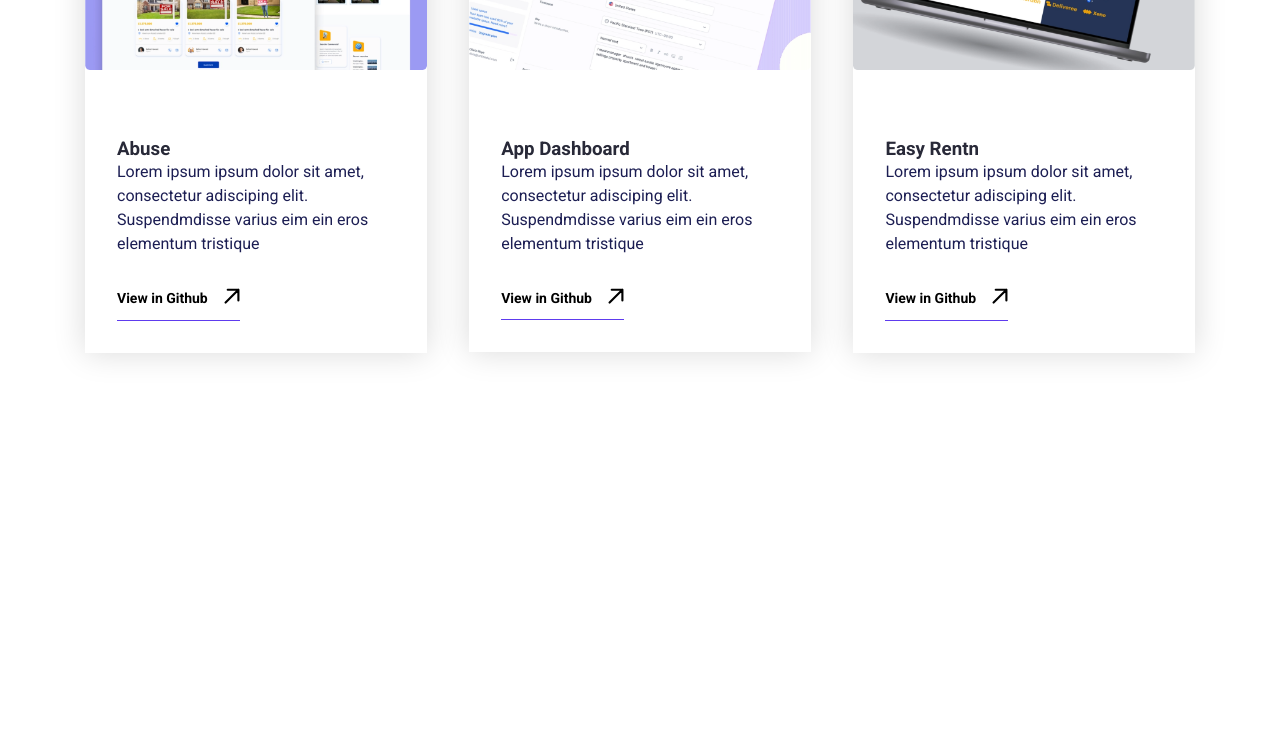
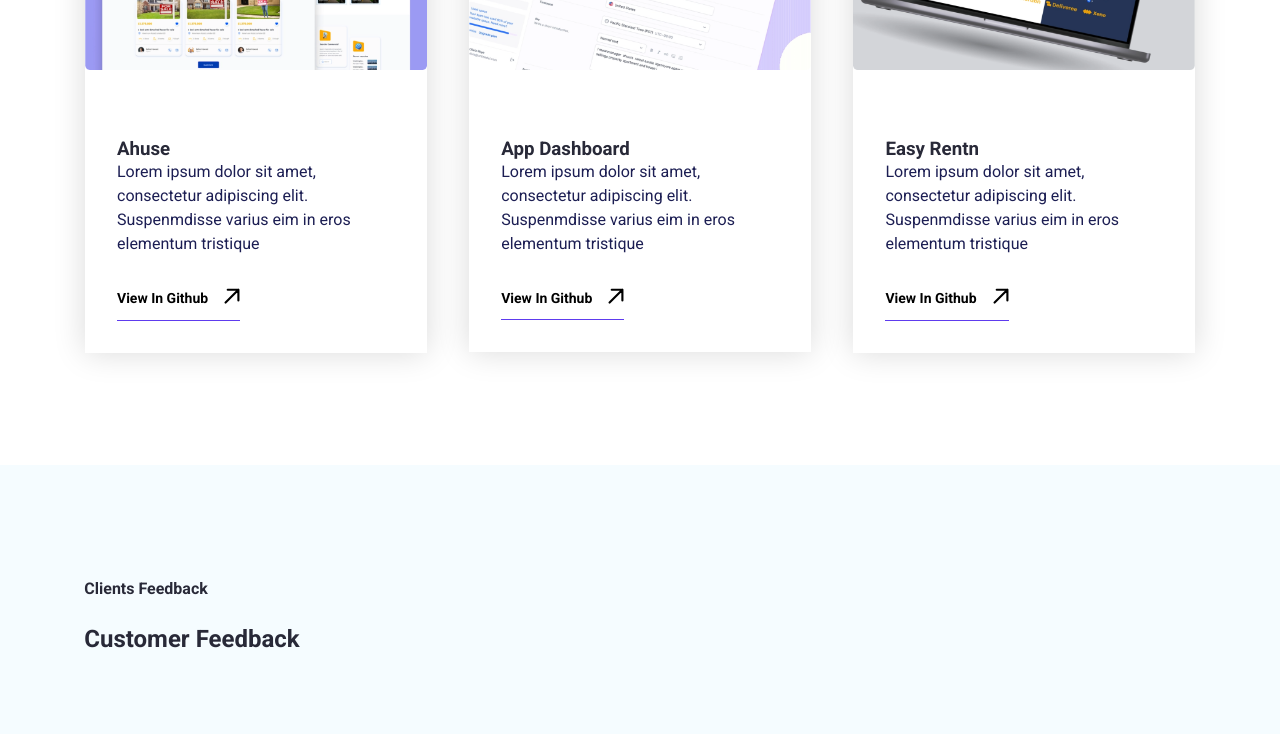
Before and after one commit to Mitothy/web-portfolio, a React (Create React App) app: page / in a window 1280 px wide. Shown: the part 2894-3628 px from the top of the page. Before the commit the page ends 3359 px from the top, so only its background shows below. Built offline with nearby package versions, Linux system fonts and the light colour scheme.

Commit message:
Testimonials.jsx

```diff
--- a/src/Pages/Home/ContactMe.jsx
+++ b/src/Pages/Home/ContactMe.jsx
@@ -0,0 +1,3 @@
+export default function ContactMe(){
+
+}
--- a/src/Pages/Home/Homescreen/index.jsx
+++ b/src/Pages/Home/Homescreen/index.jsx
@@ -2,6 +2,7 @@ import HeroSection from "../HeroSection";
 import MySkills from "../MySkills";
 import AboutMe from "../AboutMe";
 import MyPortfolio from "../MyPortfolio";
+import Testimonial from "../Testimonials"
 
 export default function Home (){
     return (
@@ -10,6 +11,7 @@ export default function Home (){
             <MySkills />
             <AboutMe />
             <MyPortfolio />
+            <Testimonial />
         </>
     )
 }
--- a/src/Pages/Home/Testimonials.jsx
+++ b/src/Pages/Home/Testimonials.jsx
@@ -0,0 +1,48 @@
+import data from "../../data/index.json";
+
+export default function Testimonial() {
+    return (
+        <section className="testimonial--section" id="testimonial">
+            <div className="portfolio--container-box">
+                <div className="portfolio--container">
+                    <p className="sub--title">Clients Feedback</p>
+                    <h2 className="sections--heading">Customer Feedback</h2>
+                </div>
+            </div>
+            <div className="portfolio--section--container">
+                {data?.testimonial?.map((item, index) => (
+                    <div key={index} className="testimonial--section--card">
+                        <div className="testimonial--section--card--review">
+                            {Array.from({ length: 5 }, (reviews, index) => (
+                                <svg
+                                    xmlns="http://www.w3.org/2000/svg"
+                                    width="27"
+                                    height="26"
+                                    viewBox="0 0 27 26"
+                                    fill="none"
+                                >
+                                    <path
+                                        d="M12.0945 0.953177C12.5528 -0.135435 14.1138 -0.135434 14.5722 0.95318L17.2772 7.37836C17.4705 7.8373 17.9074 8.15087 18.4089 8.19059L25.4302 8.74669C26.6199 8.84091 27.1022 10.3076 26.1959 11.0746L20.8464 15.6016C20.4643 15.925 20.2973 16.4324 20.4141 16.9158L22.0484 23.6847C22.3253 24.8315 21.0625 25.7381 20.044 25.1235L14.0327 21.4961C13.6033 21.237 13.0633 21.237 12.634 21.4961L6.62265 25.1235C5.60415 25.7381 4.34127 24.8315 4.61818 23.6847L6.25256 16.9158C6.3693 16.4324 6.20243 15.925 5.82034 15.6016L0.47075 11.0746C-0.435624 10.3076 0.0467572 8.84091 1.23639 8.74669L8.25781 8.19059C8.75933 8.15087 9.19621 7.8373 9.38942 7.37836L12.0945 0.953177Z"
+                                        fill="#006B6A"
+                                    />
+                                </svg>
+                            ))}
+                        </div>
+                        <p className="text-md">{item.description}</p>
+                        <div className="testimonial--section--card--author--detail">
+                            <img src={item.src} alt="Avatar" />
+                            <div>
+                                <p className="text-md testimonial--author--name">
+                                    {item.author_name}
+                                </p>
+                                <p className="text-md testimonial--author--designation">
+                                    {item.author_designation}
+                                </p>
+                            </div>
+                        </div>
+                    </div>
+                ))}
+            </div>
+        </section>
+    );
+}
--- a/src/data/index.json
+++ b/src/data/index.json
@@ -4,48 +4,74 @@
             "id": "1",
             "src": "./img/product-chain-1.png",
             "title": "Front-End",
-            "description": "Lorem ipsum ipsum dolor sit amet, consectetur adisciping elit. Suspendmdisse varius eim ein eros elementum tristique"
+            "description": "Lorem ipsum dolor sit amet, consectetur adipiscing elit. Suspenmdisse varius eim in eros elementum tristique"
         },
         {
             "id": "2",
             "src": "./img/tag-1.png",
             "title": "Back-End",
-            "description": "Lorem ipsum ipsum dolor sit amet, consectetur adisciping elit. Suspendmdisse varius eim ein eros elementum tristique"
+            "description": "Lorem ipsum dolor sit amet, consectetur adipiscing elit. Suspenmdisse varius eim in eros elementum tristique"
         },
         {
             "id": "3",
             "src": "./img/feather-pen-2.png",
             "title": "UI & UX Design",
-            "description": "Lorem ipsum ipsum dolor sit amet, consectetur adisciping elit. Suspendmdisse varius eim ein eros elementum tristique"
+            "description": "Lorem ipsum dolor sit amet, consectetur adipiscing elit. Suspenmdisse varius eim in eros elementum tristique"
         },
         {
             "id": "4",
             "src": "./img/feather-pen-1.png",
             "title": "Webflow Development",
-            "description": "Lorem ipsum ipsum dolor sit amet, consectetur adisciping elit. Suspendmdisse varius eim ein eros elementum tristique"
+            "description": "Lorem ipsum dolor sit amet, consectetur adipiscing elit. Suspenmdisse varius eim in eros elementum tristique"
         }
     ],
     "portfolio": [
         {
             "id": "1",
             "src": "./img/placeholder-image.png",
-            "title": "Abuse",
-            "description": "Lorem ipsum ipsum dolor sit amet, consectetur adisciping elit. Suspendmdisse varius eim ein eros elementum tristique",
-            "link": "View in Github"
+            "title": "Ahuse",
+            "description": "Lorem ipsum dolor sit amet, consectetur adipiscing elit. Suspenmdisse varius eim in eros elementum tristique",
+            "link": "View In Github"
         },
         {
             "id": "2",
             "src": "./img/placeholder-image-1.png",
             "title": "App Dashboard",
-            "description": "Lorem ipsum ipsum dolor sit amet, consectetur adisciping elit. Suspendmdisse varius eim ein eros elementum tristique",
-            "link": "View in Github"
+            "description": "Lorem ipsum dolor sit amet, consectetur adipiscing elit. Suspenmdisse varius eim in eros elementum tristique",
+            "link": "View In Github"
         },
         {
             "id": "3",
             "src": "./img/placeholder-image-2.png",
             "title": "Easy Rentn",
-            "description": "Lorem ipsum ipsum dolor sit amet, consectetur adisciping elit. Suspendmdisse varius eim ein eros elementum tristique",
-            "link": "View in Github"
+            "description": "Lorem ipsum dolor sit amet, consectetur adipiscing elit. Suspenmdisse varius eim in eros elementum tristique",
+            "link": "View In Github"
+        }
+    ],
+    "testimonial": [
+        {
+            "id": "1",
+            "count": "5",
+            "src": "./img/avatar-image.png",
+            "description": "Lorem ipsum dolor sit amet, consectetur adipiscing elit. Suspenmdisse varius eim in eros elementum tristique",
+            "author_name": "Dianne Russel",
+            "author_designation": "Starbucks"
+        },
+        {
+            "id": "2",
+            "count": "5",
+            "src": "./img/avatar-image-1.png",
+            "description": "Lorem ipsum dolor sit amet, consectetur adipiscing elit. Suspenmdisse varius eim in eros elementum tristique",
+            "author_name": "Kristin Watson",
+            "author_designation": "Louis Vuitton"
+        },
+        {
+            "id": "3",
+            "count": "5",
+            "src": "./img/avatar-image-2.png",
+            "description": "Lorem ipsum dolor sit amet, consectetur adipiscing elit. Suspenmdisse varius eim in eros elementum tristique",
+            "author_name": "Kathryn Murphy",
+            "author_designation": "McDonald's"
         }
     ]
 }
```
